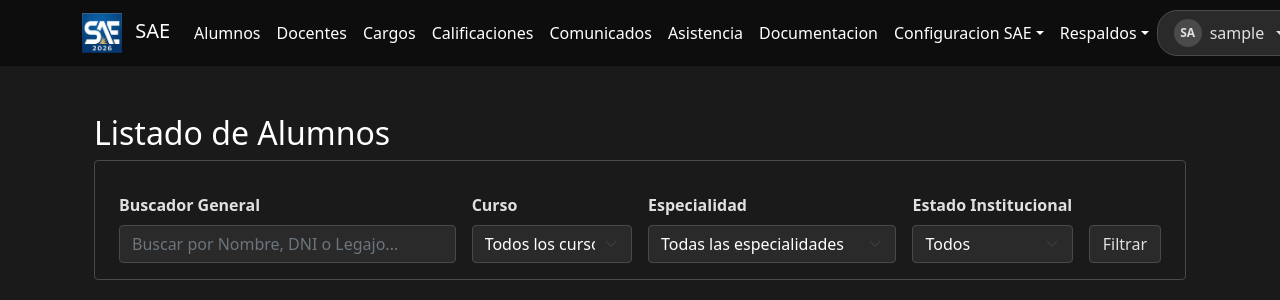
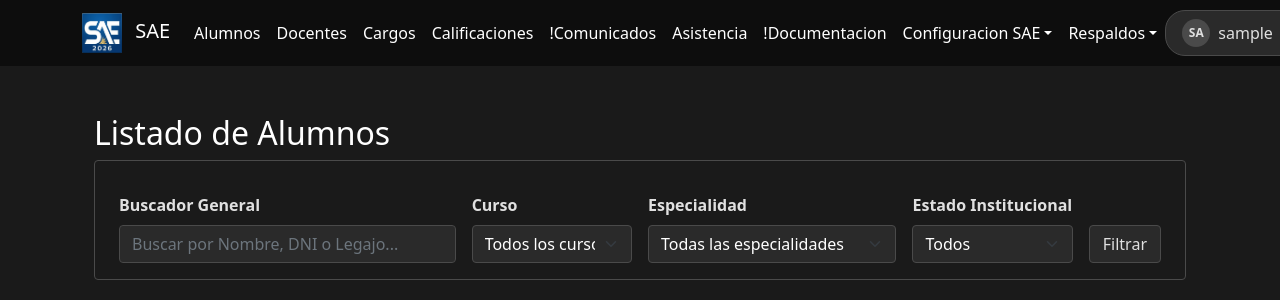
Before and after one commit to flipps12/SAE, a Django app: page /alumnos/ in a window 1280 px wide. Shown: the top 300 px of the page. Run offline with Django 5.2, Linux system fonts and the light colour scheme; the visitor is signed in with stand-in values (Sample User, id 1); data that the repository does not hold is empty.

Commit message:
fix: navbar and /asistencias render error

```diff
--- a/usuarios/templates/usuarios/includes/navbar_staff.html
+++ b/usuarios/templates/usuarios/includes/navbar_staff.html
@@ -17,28 +17,28 @@
     </li>
 
      <li class="nav-item">
-        <a class="nav-link" href="#">Comunicados</a>
+        <a class="nav-link" href="#">!Comunicados</a>
     </li>
 
     <li class="nav-item">
-        <a class="nav-link" href="#">Asistencia</a>
+        <a class="nav-link" href="{% url 'lista_asistencias' %}">Asistencia</a>
     </li>
 
     <li class="nav-item">
-        <a class="nav-link" href="#">Documentacion</a>
+        <a class="nav-link" href="#">!Documentacion</a>
     </li>
 
     <li class="nav-item dropdown">
         <a class="nav-link dropdown-toggle" href="#" role="button" data-bs-toggle="dropdown">Configuracion SAE</a>
         <ul class="dropdown-menu">
-            <li><a class="dropdown-item" href="#">Alumnos</a></li>
-            <li><a class="dropdown-item" href="#">Docentes</a></li>
-            <li><a class="dropdown-item" href="#">Cargos</a></li>
-            <li><a class="dropdown-item" href="#">Especialidades</a></li>
-            <li><a class="dropdown-item" href="#">Cursos</a></li>
-            <li><a class="dropdown-item" href="#">Grupos</a></li>
-            <li><a class="dropdown-item" href="#">Materias</a></li>
-            <li><a class="dropdown-item" href="#">Turnos</a></li>
+            <li><a class="dropdown-item" href="#">!Alumnos</a></li>
+            <li><a class="dropdown-item" href="#">!Docentes</a></li>
+            <li><a class="dropdown-item" href="#">!Cargos</a></li>
+            <li><a class="dropdown-item" href="#">!Especialidades</a></li>
+            <li><a class="dropdown-item" href="#">!Cursos</a></li>
+            <li><a class="dropdown-item" href="#">!Grupos</a></li>
+            <li><a class="dropdown-item" href="#">!Materias</a></li>
+            <li><a class="dropdown-item" href="#">!Turnos</a></li>
         </ul>
     </li>
     <li class="nav-item dropdown">
```
Also changed, not shown: gestion_academica/templates/asistencias/lista_asistencias.html (+10 -14 lines).
